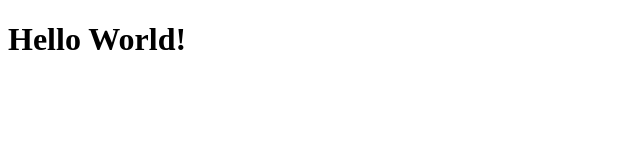
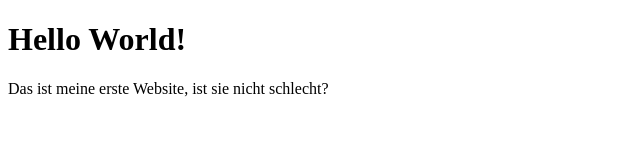
Before and after one commit to Cybermats2004/LearnHTML, a plain HTML site: page index.html in a window 1280 px wide. Shown: the whole page, without its empty margins (0-640 px from the left). Drawn offline with Linux system fonts and the light colour scheme.

Commit message:
Neuer Paragraph

```diff
--- a/index.html
+++ b/index.html
@@ -7,5 +7,6 @@
 </head>
 <body>
     <h1>Hello World!</h1>
+    <p>Das ist meine erste Website, ist sie nicht schlecht?</p>
 </body>
 </html>
```
